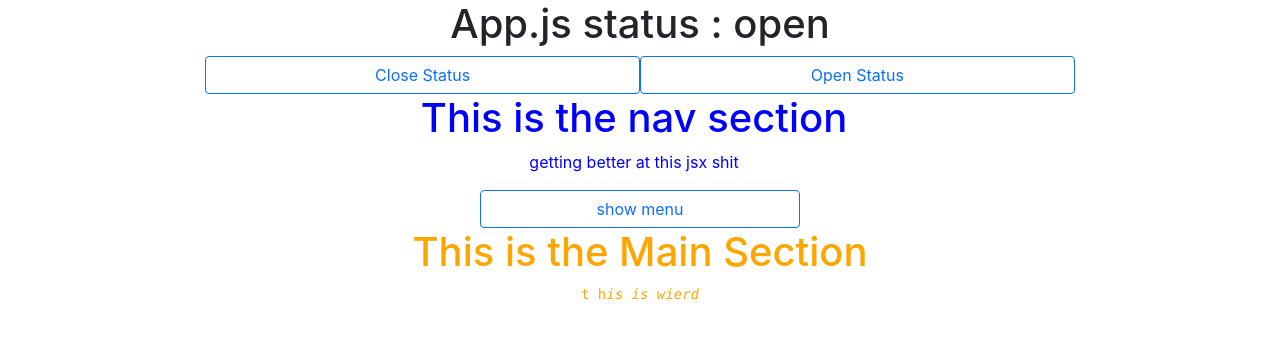
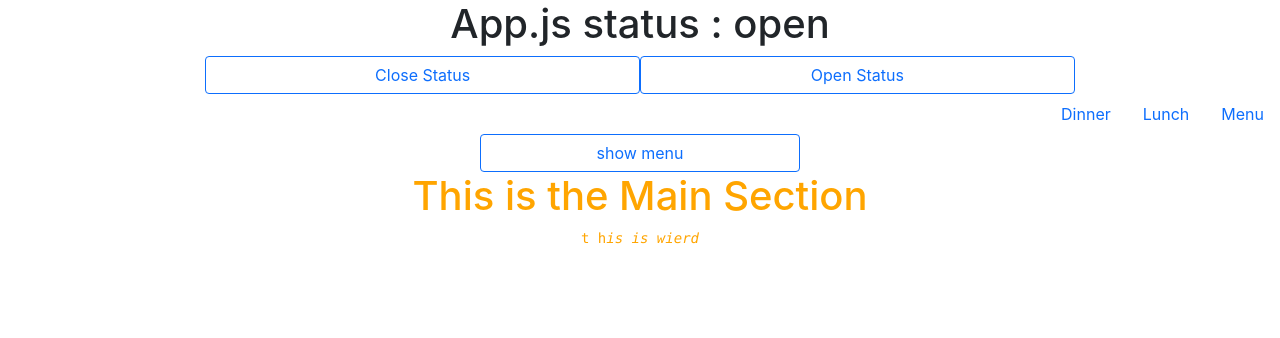
Before and after one commit to ianfletcher314/BrasiliaRestaurant, a React (Create React App) app: page / in a window 1280 px wide. Shown: the top 338 px of the page. Built offline with nearby package versions, Linux system fonts and the light colour scheme.

Commit message:
added in nav section ul with apropriate tags and bootstrap classes

```diff
--- a/src/components/Nav/Nav.jsx
+++ b/src/components/Nav/Nav.jsx
@@ -2,9 +2,18 @@
 import './style.css'
 // ------------this is the function that returns this component's UI---------------
 function Nav() {
-    return <div className="nav row justify-content-center">
-        <h1>This is the nav section</h1>
-        <p>getting better at this jsx shit</p>
+    return <div >
+      <ul className="nav justify-content-end">
+          <li className="nav-item">
+              <a href="#dinner" className="nav-link active">Dinner</a>
+          </li>
+          <li className="nav-item">
+              <a href="#lunch" className="nav-link active">Lunch</a>
+          </li>
+          <li className="nav-item">
+            <a href="#Menu" className="nav-link active">Menu</a>
+          </li>
+      </ul>
     </div>
 }
 
```
